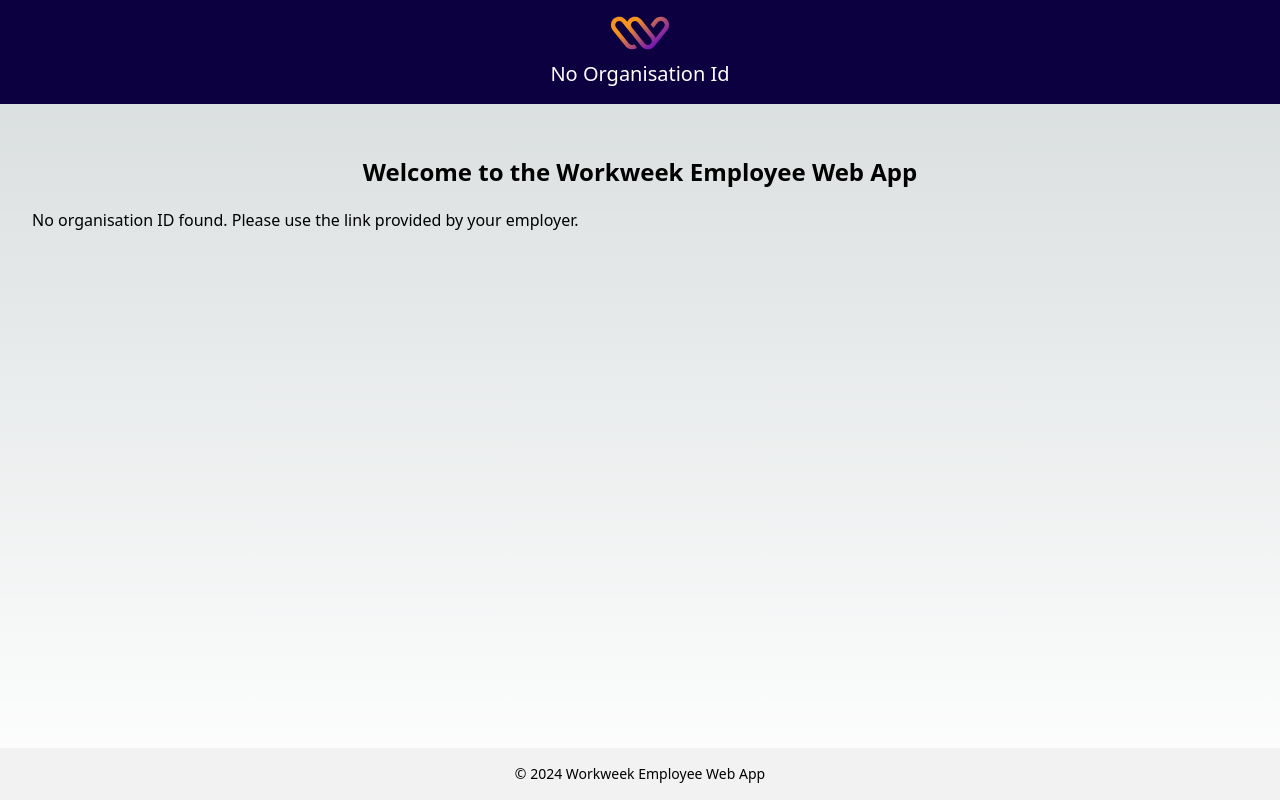
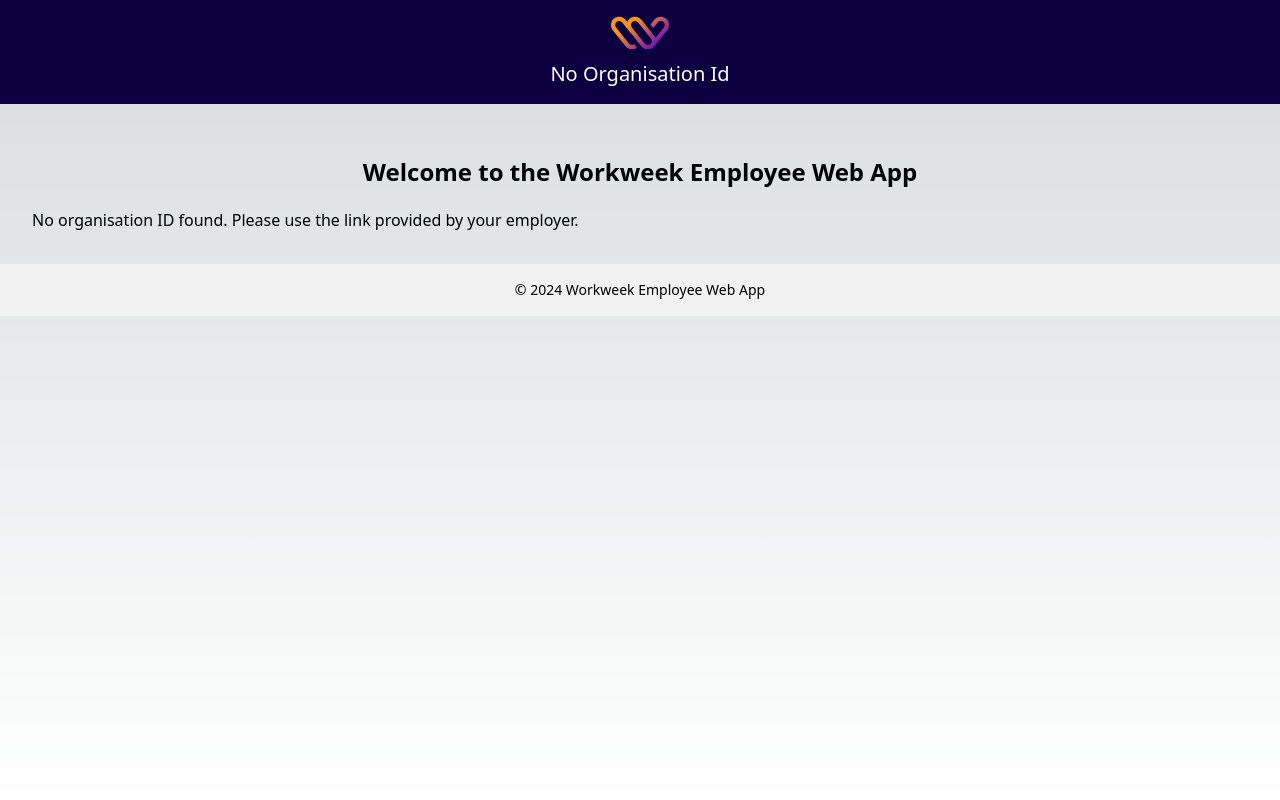
Before and after one commit to WorkWeek-Pty-Ltd/employee-web-app, a Next.js app: page / in a window 1280 px wide. Built offline with nearby package versions, Linux system fonts and the light colour scheme.

Commit message:
style: width solved (messy as heck though)

```diff
--- a/components/Layout.tsx
+++ b/components/Layout.tsx
@@ -26,7 +26,7 @@
         <img src="/workweek.svg" alt="Workweek" />
         <h1 style={{ marginTop: "10px" }}>{pageTitle}</h1>
       </header>
-      <main className="flex-grow container mt-4 mb-4">{children}</main>
+      <main className="container mx-auto mt-4 mb-4 px-4">{children}</main>
       <footer className="bg-light-grey text-black py-2 px-4 text-center text-xs sm:py-4 sm:px-6 sm:text-sm">
         © {new Date().getFullYear()} Workweek Employee Web App
       </footer>
--- a/pages/organisation/[organisationId]/site/[siteId].tsx
+++ b/pages/organisation/[organisationId]/site/[siteId].tsx
@@ -142,8 +142,8 @@
       {!isModalOpen && (
         <>
           <ModeSwitch mode={mode} setMode={setMode} />
-          <div className="container mx-auto">
-            <div className="bg-white px-4 py-2 rounded-lg flex items-center mb-4 border-orange-300 border">
+          <div className="w-full flex">
+            <div className="bg-white px-4 py-2 rounded-lg flex items-center mb-4 border-orange-300 border w-full">
               <span className="text-gray-500 mr-2">
                 <MagnifyingGlassIcon className="h-5 w-5" />
               </span>
```
